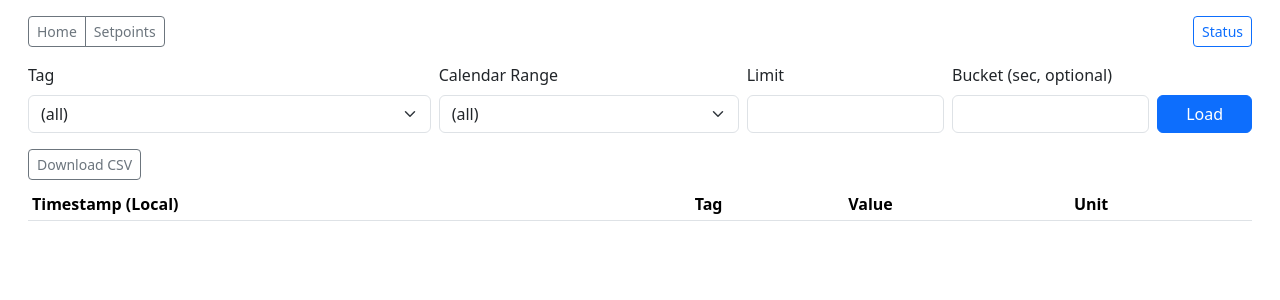
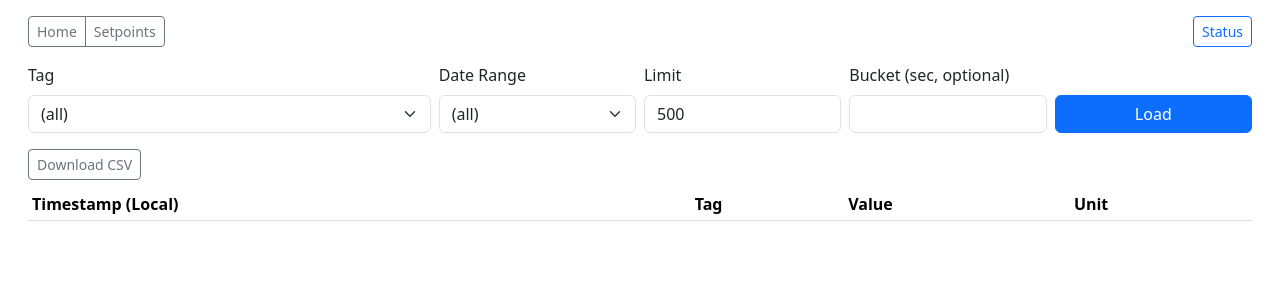
Before and after one commit to ski-20/modbus-2-db, a Flask app: template web/templates/home.html in a window 1280 px wide. Shown: the top 300 px of the page. Run offline with Flask 3, Linux system fonts and the light colour scheme; the template is opened without the code that fills it: most values are stand-ins (such as "Sample title", 1, 10 or a date in 2020); lists and menus that the app fills with data are empty; some libraries are stand-ins or nearby versions.

Commit message:
updated home.html for js correction

```diff
--- a/web/templates/home.html
+++ b/web/templates/home.html
@@ -1,51 +1,46 @@
 {% extends "base.html" %}
 {% block content %}
 
-<div class="row g-2 mb-3">
-  <div class="col-md-4">
+<form id="f" class="row g-2 mb-3">
+  <div class="col-sm-4">
     <label class="form-label">Tag</label>
     <select class="form-select" name="tag" id="tag">
       <option value="">(all)</option>
       {% for r in tags %}
-        <option value="{{ r.tag }}" {% if r.tag == selections.tag %}selected{% endif %}>
+        <option value="{{ r.tag }}" {% if r.tag == cur_tag %}selected{% endif %}>
           {{ r.label }}
         </option>
       {% endfor %}
     </select>
   </div>
-
-  <div class="col-md-3">
-    <label class="form-label">Calendar Range</label>
+  <div class="col-sm-2">
+    <label class="form-label">Date Range</label>
     <select class="form-select" name="cal" id="cal">
-      <option value="all" {% if selections.cal == 'all' %}selected{% endif %}>(all)</option>
-      <option value="today" {% if selections.cal == 'today' %}selected{% endif %}>Today</option>
-      <option value="yesterday" {% if selections.cal == 'yesterday' %}selected{% endif %}>Yesterday</option>
-      <option value="week" {% if selections.cal == 'week' %}selected{% endif %}>This Week</option>
-      <option value="month" {% if selections.cal == 'month' %}selected{% endif %}>This Month</option>
-      <option value="year" {% if selections.cal == 'year' %}selected{% endif %}>This Year</option>
+      <option value="all" {% if cur_cal == 'all' %}selected{% endif %}>(all)</option>
+      <option value="today" {% if cur_cal == 'today' %}selected{% endif %}>Today</option>
+      <option value="yesterday" {% if cur_cal == 'yesterday' %}selected{% endif %}>Yesterday</option>
+      <option value="week" {% if cur_cal == 'week' %}selected{% endif %}>This Week</option>
+      <option value="month" {% if cur_cal == 'month' %}selected{% endif %}>This Month</option>
+      <option value="year" {% if cur_cal == 'year' %}selected{% endif %}>This Year</option>
     </select>
   </div>
-
-  <div class="col-md-2">
+  <div class="col-sm-2">
     <label class="form-label">Limit</label>
-    <input type="number" class="form-control" name="limit" id="limit"
-           value="{{ selections.limit or 500 }}">
+    <input class="form-control" name="limit" id="limit" value="500">
   </div>
-
-  <div class="col-md-2">
+  <div class="col-sm-2">
     <label class="form-label">Bucket (sec, optional)</label>
-    <input type="number" class="form-control" name="bucket_s" id="bucket_s"
-           value="{{ selections.bucket_s or '' }}">
+    <input class="form-control" name="bucket_s" id="bucket_s">
   </div>
-
-  <div class="col-md-1 align-self-end">
-    <button class="btn btn-primary w-100" id="loadBtn">Load</button>
+  <div class="col-sm-2 align-self-end">
+    <button id="loadBtn" class="btn btn-primary w-100" type="button">Load</button>
   </div>
-</div>
+</form>
 
 <div class="mb-2">
   <a id="dl" class="btn btn-outline-secondary btn-sm" href="#">Download CSV</a>
 </div>
+
 
 <div class="table-responsive">
   <table class="table table-sm table-striped" id="tbl">
```
